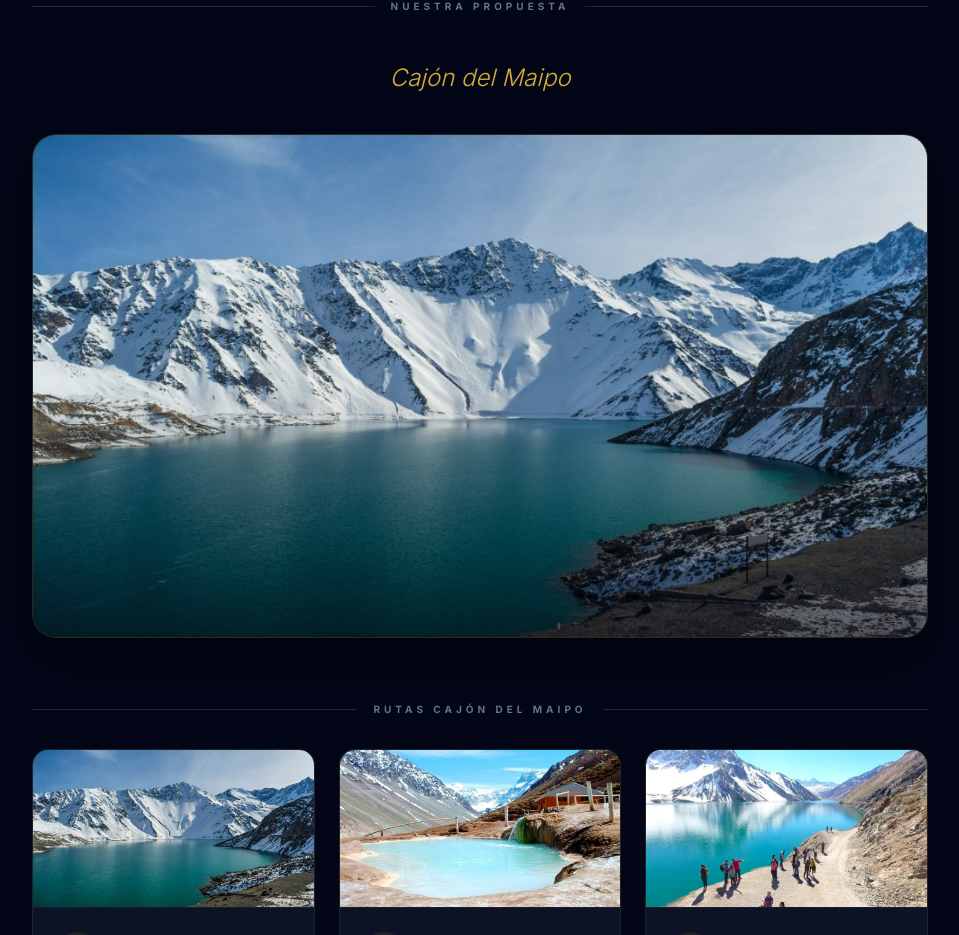
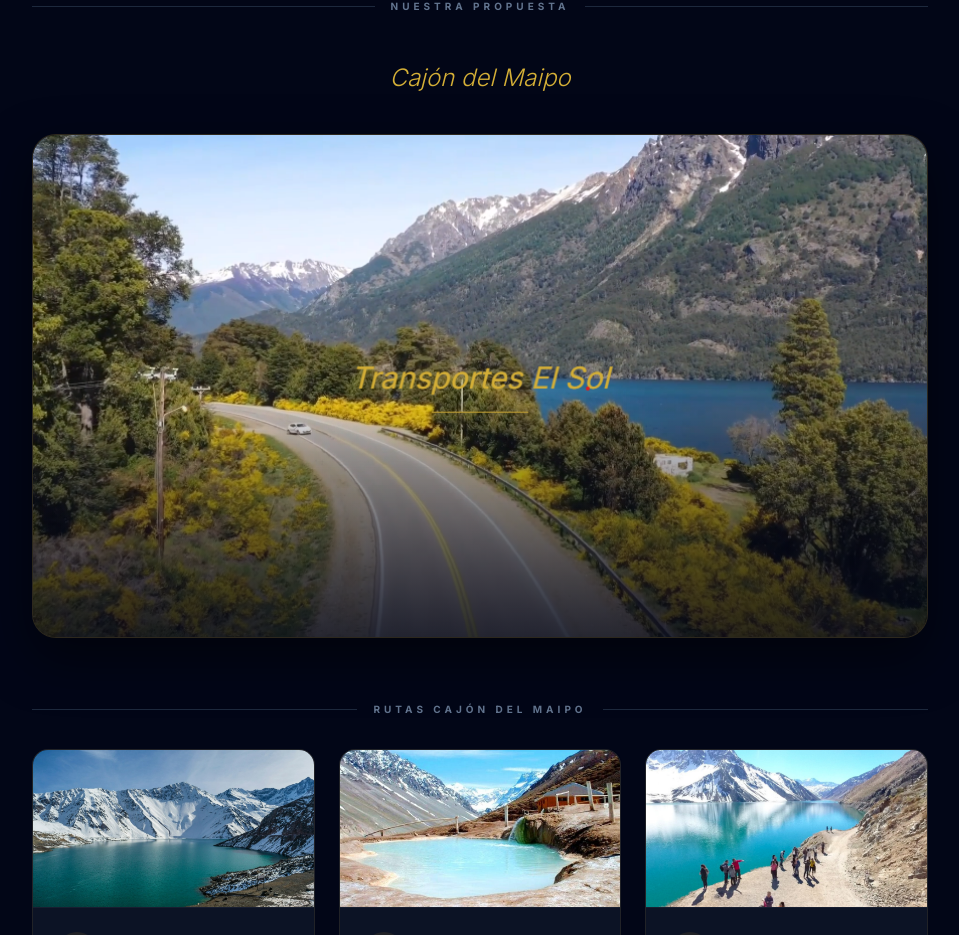
Before and after one commit to IAMEN-ALEX/transportes-el-sol, a Next.js app: page /destinos in a window 1280 px wide. Shown: the part 2315-3250 px from the top of the page, without its empty margins (160-1119 px from the left). Built offline with nearby package versions, Linux system fonts and the light colour scheme; what i18next-resources-to-backend would draw is missing.

Commit message:
Add cross-fade placeholder to Cajon del Maipo promo video section

```diff
--- a/src/app/destinos/page.tsx
+++ b/src/app/destinos/page.tsx
@@ -262,8 +262,8 @@ export default function DestinosPage() {
             <div className="aspect-video w-full relative group bg-[#020617] rounded-3xl overflow-hidden shadow-[0_20px_50px_rgba(0,0,0,0.5)] border border-[#d4af37]/20 hover:border-[#d4af37]/40 transition-all duration-700">
               {/* Placeholder image for promo */}
               <img
-                src="/images/EmbalseYeso.jpg"
-                alt="Promo Preview"
+                src="/images/PromoCajonPreview.png"
+                alt="Cajón del Maipo Preview"
                 className={`absolute inset-0 w-full h-full object-cover transition-opacity ${isPromoVideoLoaded ? 'opacity-0 duration-[2000ms]' : 'opacity-100 duration-500'
                   }`}
               />
```
Also changed, not shown: public/images/PromoCajonPreview.png (added).
